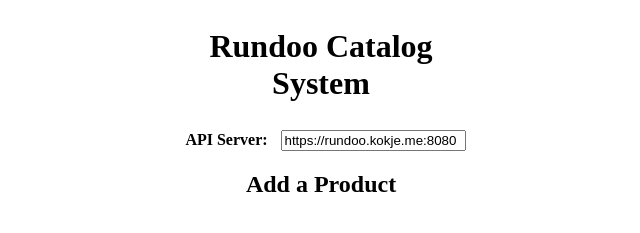
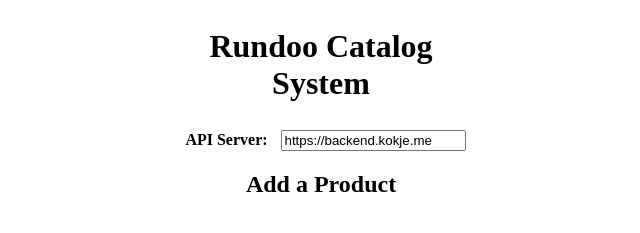
Before and after one commit to tejaskokje/fundoo, a plain HTML site: page frontend/index.html in a window 1280 px wide. Shown: the top 233 px of the page, 319-959 px from the left. Drawn offline with Linux system fonts and the light colour scheme.

Commit message:
change example backend to backend.kokje.me

```diff
--- a/frontend/index.html
+++ b/frontend/index.html
@@ -18,7 +18,7 @@
       <h1 class='center'>Rundoo Catalog System</h1>
       <br>
       <label for='apiserver'><b>API Server:</b></label>
-      <input type='text' id='apiserver' name='apiserver' value='https://rundoo.kokje.me:8080'>
+      <input type='text' id='apiserver' name='apiserver' value='https://backend.kokje.me'>
       <h2>Add a Product</h2>
       <br>
       <form id='addForm'>
@@ -100,8 +100,8 @@
          for (const field of ['SKU', 'NAME', 'CATEGORY']) {
              var td = document.createElement('TD');
              td.width = '75';
-             var b = document.createElement('b')
-             b.appendChild(document.createTextNode(field))
+             var b = document.createElement('b');
+             b.appendChild(document.createTextNode(field));
              td.appendChild(b);
              tr.appendChild(td);
          }
```
Also changed, not shown: 1 other file.
